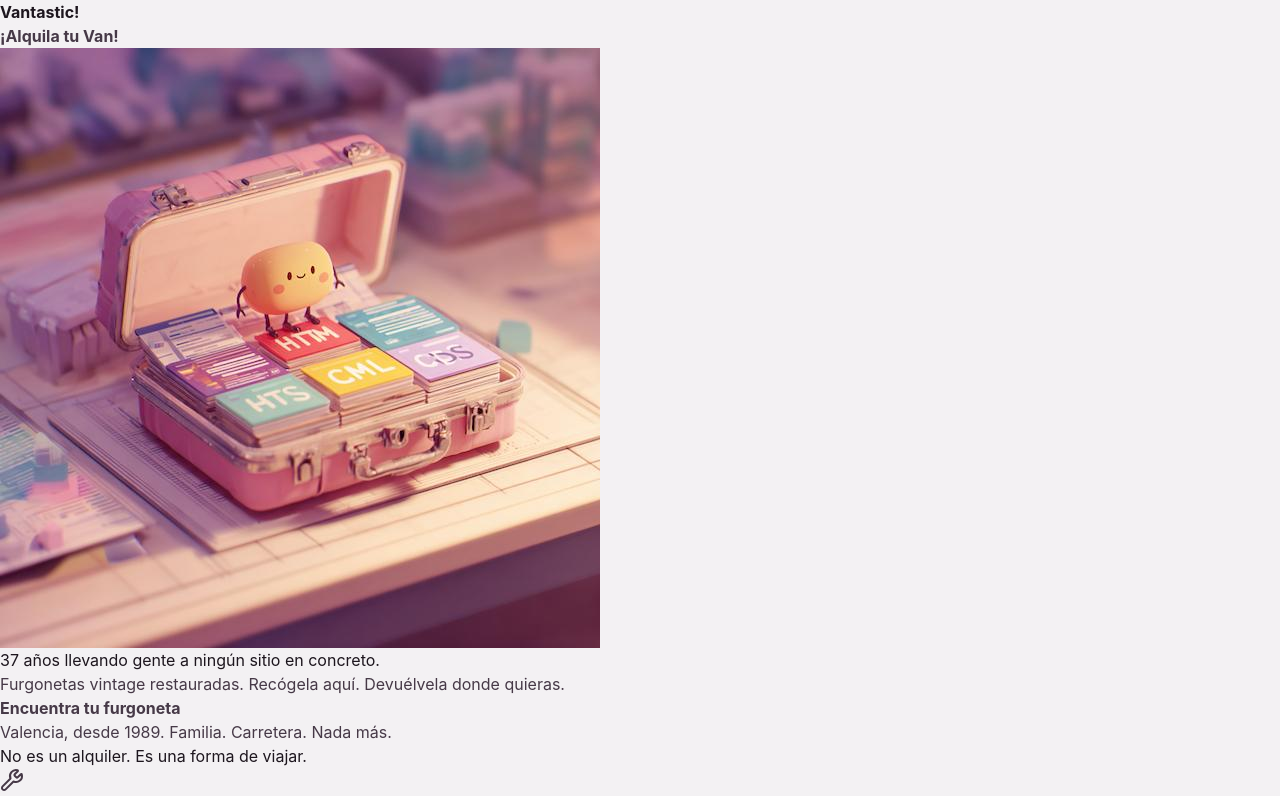
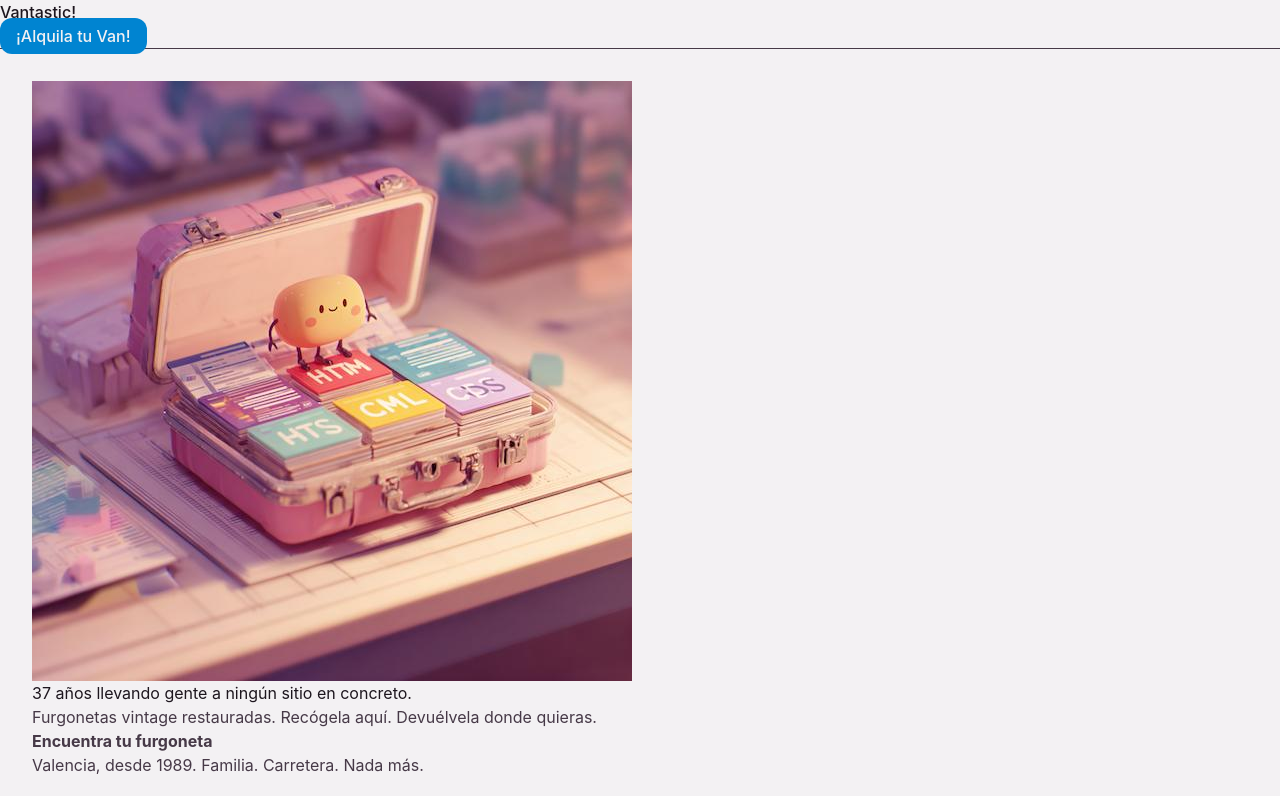
Before and after one commit to candytale55/vantastic, a React (Vite) app: page / in a window 1280 px wide. Shown: the top 796 px of the page. Built offline with nearby package versions, Linux system fonts and the light colour scheme; what miragejs would draw is missing.

Commit message:
feat: refactor components and styles to integrate TailwindCSS, enhancing layout and consistency

```diff
--- a/src/components/Header.jsx
+++ b/src/components/Header.jsx
@@ -3,14 +3,18 @@ import { NavLink } from 'react-router-dom'
 export default function Header() {
 
   return (
-    <header className="main-header">
+    <header className="main-header shrink-0 border-b">
 
       <div className="brand-logo-container">
-        <NavLink to="/"><h1>Vantastic!</h1></NavLink>
+        <NavLink
+          to="/"
+          className="navlink"><h1>Vantastic!</h1></NavLink>
       </div>
 
       <nav className="primary-nav">
-        <NavLink to="vans" className="cta-button">¡Alquila tu Van!</NavLink>
+        <NavLink
+          to="vans"
+          className="navlink cta-button">¡Alquila tu Van!</NavLink>
       </nav>
 
 
--- a/src/components/Layout.jsx
+++ b/src/components/Layout.jsx
@@ -5,12 +5,12 @@ import Footer from './Footer.jsx'
 
 export default function Layout() {
   return (
-    <>
+    <div className="page-shell">
       <Header />
-      <main>
+      <main className="page-main">
         <Outlet />
       </main>
       <Footer />
-    </>
+    </div>
   )
 }
--- a/src/index.css
+++ b/src/index.css
@@ -6,7 +6,7 @@
   --text-color: var(--color-mauve-700);
   --heading-color: var(--color-mauve-900);
 
-  --link-color: var(--color-sky-500);
+  --link-color: var(--color-sky-700);
   --link-color-hover: var(--color-amber-500);
 }
 
@@ -48,3 +48,29 @@
     color: var(--link-color-hover);
   }
 }
+
+@layer components {
+  .section-shell {
+    @apply mx-auto w-full max-w-7xl px-4 py-8 md:px-6 lg:px-8;
+  }
+
+  .page-shell {
+    @apply flex min-h-screen flex-col;
+  }
+
+  .page-main {
+    @apply grow;
+  }
+
+  .navlink {
+    @apply font-medium transition-colors;
+  }
+
+  .navlink-active {
+    @apply bg-sky-700 font-semibold;
+  }
+
+  .cta-button {
+    @apply rounded-xl px-4 py-2 bg-sky-600 text-mauve-100  hover:bg-sky-700;
+  }
+}
--- a/src/pages/VanDetail.jsx
+++ b/src/pages/VanDetail.jsx
@@ -23,7 +23,7 @@ export default function VanDetail() {
   return (
     <>
       <main className="van-detail-page-main">
-        <section className="van-overview-section">
+        <section className="van-overview-section section-shell">
 
           <div className="van-header-actions">
             <h1>{vanElement.name}</h1>
--- a/src/pages/Vans.jsx
+++ b/src/pages/Vans.jsx
@@ -38,7 +38,7 @@ export default function Vans() {
 
     <main className="vans-page-main">
 
-      <section className="vans-intro-filters">
+      <section className="vans-intro-filters section-shell">
         <h1>No elegirás una furgoneta. Elegirás con cuál de ellas quieres perderte.</h1>
         <p className="subtitle">Explora nuestra flota de Volkswagen Combi y otras joyas restauradas.</p>
       </section>
--- a/src/pages/sections/HomeAboutUs.jsx
+++ b/src/pages/sections/HomeAboutUs.jsx
@@ -2,7 +2,7 @@ import placeholder_image from '/src/assets/images/placeholder_image.jpg'
 
 export default function HomeAboutUs() {
     return (
-        <section className="home-about-hook-section">
+        <section className="home-about-hook-section section-shell">
             <div className="about-hook-content">
                 <h2>Crecimos en una furgoneta. Abrimos esto para que tú puedas sentir lo mismo.</h2>
                 <p>La historia de Vantastic! no es la de una empresa. Es la de dos familias que llevan la carretera en la sangre desde los años 60. Es la historia de cómo la libertad se convirtió en un negocio honesto.</p>
--- a/src/pages/sections/HomeFleetPreview.jsx
+++ b/src/pages/sections/HomeFleetPreview.jsx
@@ -4,7 +4,7 @@ import placeholder_image from '/src/assets/images/placeholder_image.jpg'
 export default function HomeFleetPreview() {
     return (
         <section
-            className="home-fleet-preview-section"
+            className="home-fleet-preview-section section-shell"
             id="fleet-section">
             <h2>No todas las furgonetas son iguales. Tampoco todos los viajes.</h2>
             <p class="subtitle">Tres formas de viajar. Una sola manera de hacerlo bien.</p>
--- a/src/pages/sections/HomeForWhomIsThis.jsx
+++ b/src/pages/sections/HomeForWhomIsThis.jsx
@@ -4,7 +4,7 @@ import placeholder_image from '/src/assets/images/placeholder_image.jpg'
 
 export default function HomeForWhomIsThis() {
     return (
-        <section className="home-for-whom-section">
+        <section className="home-for-whom-section section-shell">
             <h2>Hay personas que necesitan llegar. Y hay personas que necesitan viajar.</h2>
             <p className="subtitle">Esta web es para las segundas.</p>
             <div className="personas-container">
--- a/src/pages/sections/HomeHero.jsx
+++ b/src/pages/sections/HomeHero.jsx
@@ -10,7 +10,7 @@ export default function HomeHero() {
 
 
     return (
-        <section className="home-hero-section">
+        <section className="home-hero-section section-shell">
             <div className="hero-background-image">
                 <img className="placeholder-image" src={placeholder_image} alt="placeholder image" />
             </div>
--- a/src/pages/sections/HomeNewsletterSignup.jsx
+++ b/src/pages/sections/HomeNewsletterSignup.jsx
@@ -2,7 +2,7 @@
 
 export default function HomeNewsletterSignup() {
     return (
-        <section class="home-newsletter-signup-section">
+        <section class="home-newsletter-signup-section section-shell">
             <h2>Kilómetro Cero</h2>
             <p class="subtitle">Rutas, historias de carretera y cosas que vale la pena saber antes de salir. Una vez al mes. Sin ruido.</p>
             <form class="newsletter-form">
--- a/src/pages/sections/HomePromoThreeReasons.jsx
+++ b/src/pages/sections/HomePromoThreeReasons.jsx
@@ -8,7 +8,7 @@ export default function HomePromoThreeReasons() {
     const yearsInBusiness = getYearsSince(startYear);
 
     return (
-        <section className="home-three-ideas-section" id="three-ideas">
+        <section className="home-three-ideas-section section-shell" id="three-ideas">
             <h2>No es un alquiler. Es una forma de viajar.</h2>
 
             <div className="ideas-container">
--- a/src/pages/sections/HomeTestimonialsSocial.jsx
+++ b/src/pages/sections/HomeTestimonialsSocial.jsx
@@ -2,7 +2,7 @@ import placeholder_image from '/src/assets/images/placeholder_image.jpg'
 
 export default function HomeTestimonialsSocial() {
   return (
-    <section className="home-testimonials-social-section">
+    <section className="home-testimonials-social-section section-shell">
       <h2>Esto no lo decimos nosotros.</h2>
       <div className="testimonials-grid">
         <blockquote className="testimonial-card">
```
